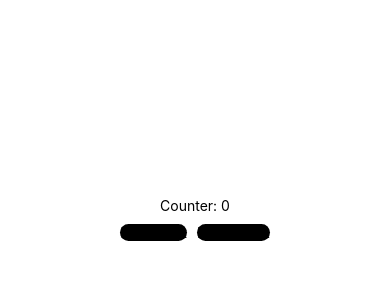
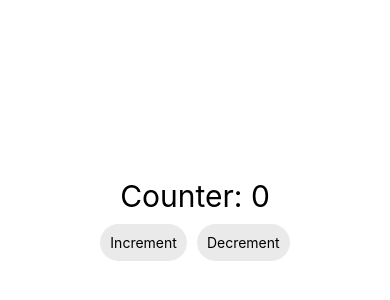
Before and after one commit to FranCarn/Counter-Native, a React Native app: screen / in a window 390 px wide. Shown: the part 188-488 px from the top of the page. Built offline with nearby package versions, Linux system fonts and the light colour scheme.

Commit message:
using stylesheets

```diff
--- a/src/screens/CounterScreen.tsx
+++ b/src/screens/CounterScreen.tsx
@@ -1,26 +1,19 @@
 import React, { useState } from 'react';
-import { TouchableOpacity, Text, View } from 'react-native';
+import { TouchableOpacity, Text, View, StyleSheet } from 'react-native';
 
 export const CounterScreen = () => {
   const [counter, setCounter] = useState(0);
   return (
-    <View
-      style={{
-        flex: 1,
-        justifyContent: 'center',
-        alignItems: 'center',
-        top: -15,
-      }}
-    >
-      <Text>Counter: {counter}</Text>
-      <View style={{ display: 'flex', flexDirection: 'row', gap: 10, marginTop: 10 }}>
+    <View style={styles.container}>
+      <Text style={{ fontSize: 30 }}>Counter: {counter}</Text>
+      <View style={styles.buttonsContainer}>
         <TouchableOpacity onPress={() => setCounter((prev) => prev + 1)}>
-          <View style={{ backgroundColor: 'black', borderRadius: 100 }}>
+          <View style={styles.button}>
             <Text>Increment</Text>
           </View>
         </TouchableOpacity>
         <TouchableOpacity onPress={() => setCounter((prev) => prev - 1)}>
-          <View style={{ backgroundColor: 'black', borderRadius: 100 }}>
+          <View style={styles.button}>
             <Text>Decrement</Text>
           </View>
         </TouchableOpacity>
@@ -28,3 +21,14 @@ export const CounterScreen = () => {
     </View>
   );
 };
+
+const styles = StyleSheet.create({
+  container: {
+    flex: 1,
+    justifyContent: 'center',
+    alignItems: 'center',
+    top: -15,
+  },
+  buttonsContainer: { display: 'flex', flexDirection: 'row', gap: 10, marginTop: 10 },
+  button: { backgroundColor: '#eaeaea', borderRadius: 100, padding: 10 },
+});
```
